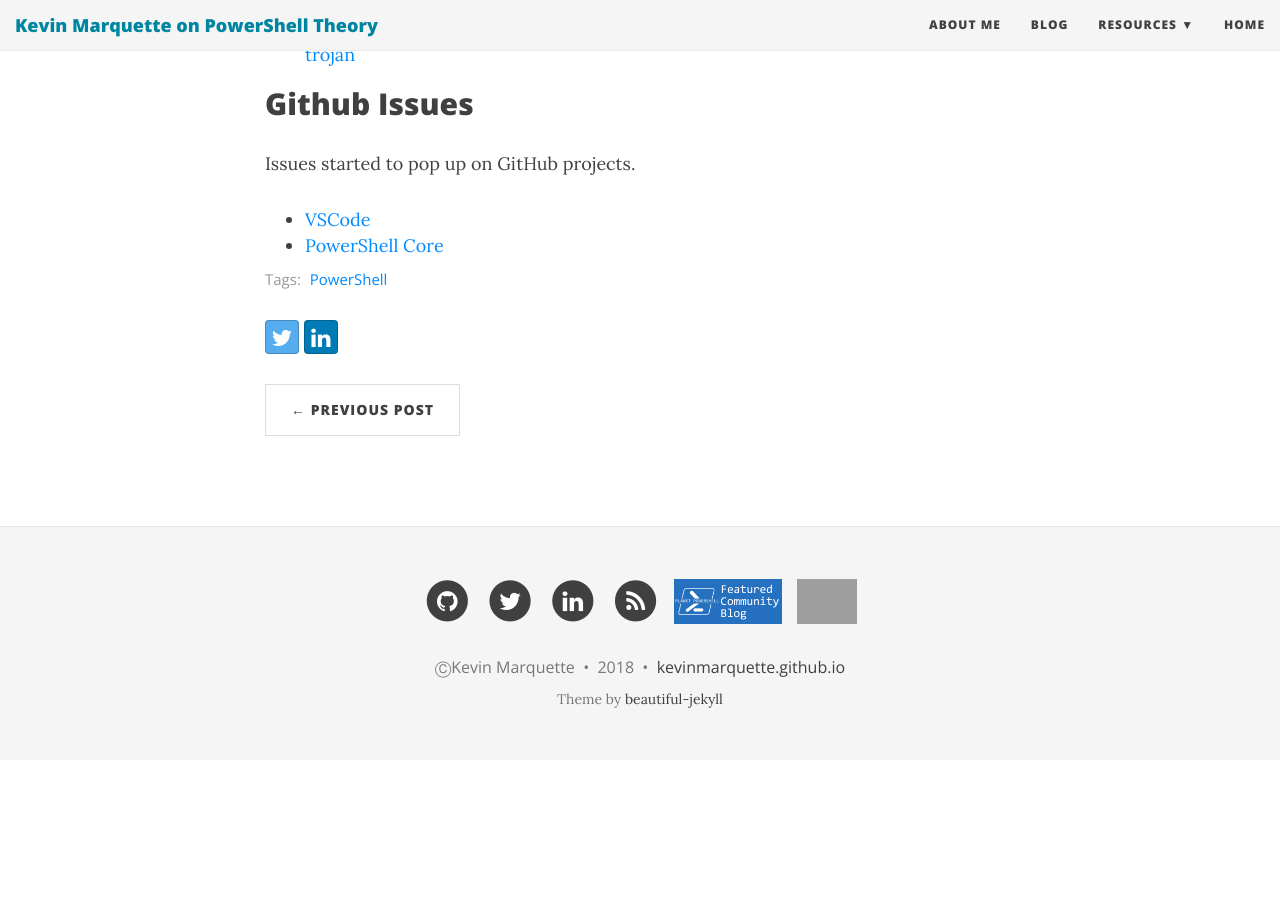
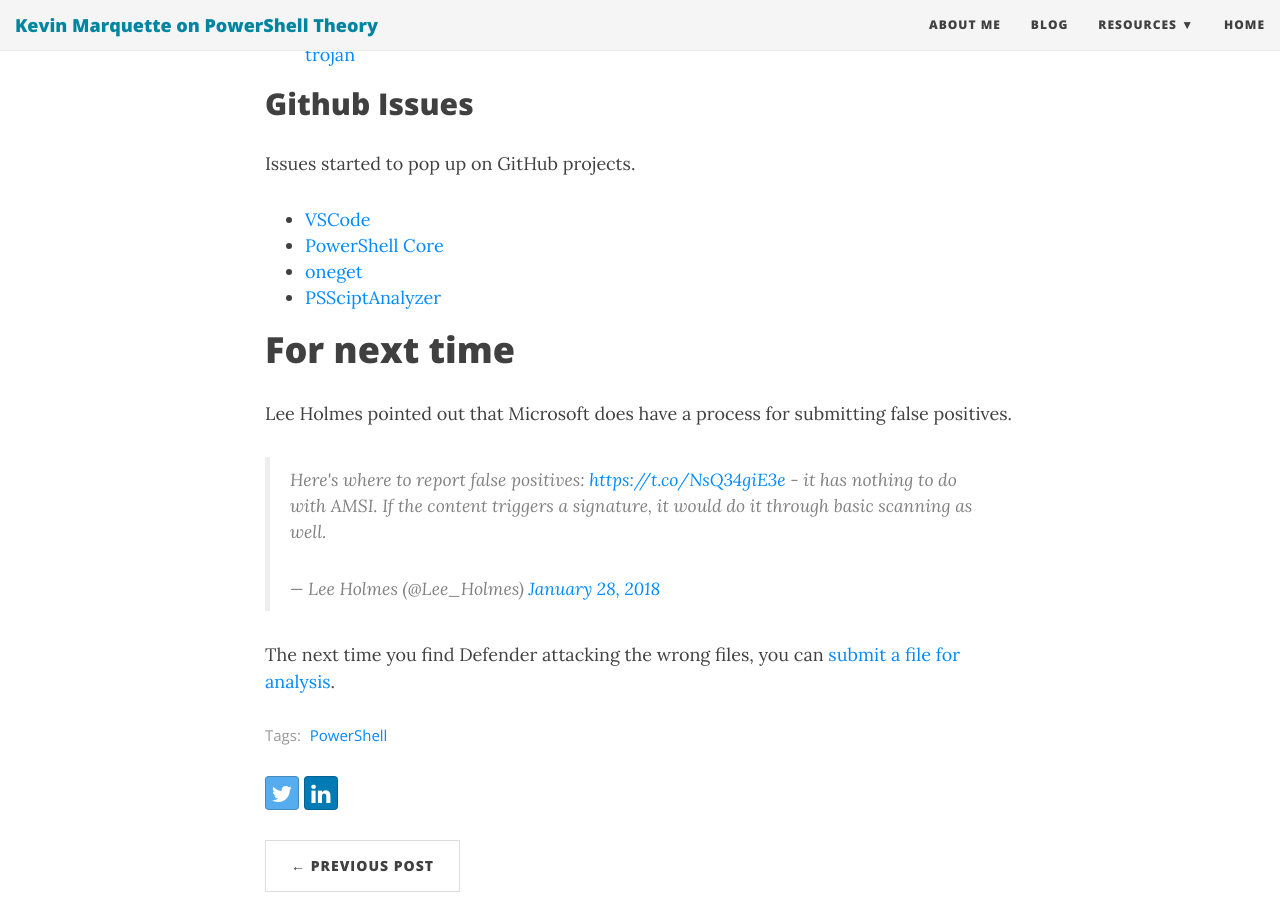
Before and after one commit to KevinMarquette/kevinmarquette.github.io, a Jekyll site: the page built from _posts/2018-01-28-Powershell-windows-defender-peasceto-powershell.md, in a window 1280 px wide and 900 px high, scrolled down 3350 px. Built offline with Jekyll 4.4.1, drawn with Linux system fonts in a browser that asks for light colours; nearby versions of some CDN libraries; comment, search, counter and statistics services are not loaded; before the commit the page ends 4110 px from its top, so only the background shows below that; grey boxes are pictures that could not be loaded.

Commit message:
add lee holmes tweet

```diff
--- a/_posts/2018-01-28-Powershell-windows-defender-peasceto-powershell.md
+++ b/_posts/2018-01-28-Powershell-windows-defender-peasceto-powershell.md
@@ -94,3 +94,14 @@
 
 * [VSCode](https://github.com/Microsoft/vscode/issues/42284)
 * [PowerShell Core](https://github.com/PowerShell/PowerShell/issues/6056)
+* [oneget](https://github.com/OneGet/oneget/issues/335)
+* [PSSciptAnalyzer](https://github.com/PowerShell/PSScriptAnalyzer/issues/860)
+
+# For next time
+
+Lee Holmes pointed out that Microsoft does have a process for submitting false positives.
+
+<blockquote class="twitter-tweet" data-conversation="none" data-lang="en"><p lang="en" dir="ltr">Here&#39;s where to report false positives: <a href="https://t.co/NsQ34giE3e">https://t.co/NsQ34giE3e</a> - it has nothing to do with AMSI. If the content triggers a signature, it would do it through basic scanning as well.</p>&mdash; Lee Holmes (@Lee_Holmes) <a href="https://twitter.com/Lee_Holmes/status/957692055957880832?ref_src=twsrc%5Etfw">January 28, 2018</a></blockquote>
+<script async src="https://platform.twitter.com/widgets.js" charset="utf-8"></script>
+
+The next time you find Defender attacking the wrong files, you can [submit a file for analysis](https://www.microsoft.com/en-us/wdsi/filesubmission).
```
